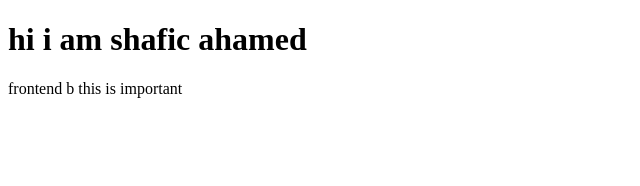
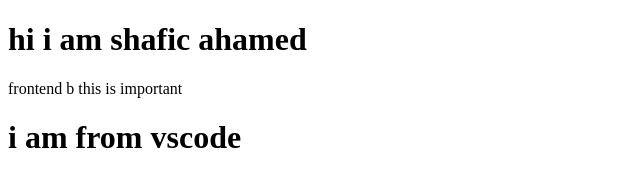
Before and after one commit to SHAFICAHAMED/learn, a plain HTML site: page index.html in a window 1280 px wide. Shown: the whole page, without its empty margins (0-640 px from the left). Drawn offline with Linux system fonts and the light colour scheme.

Commit message:
fix:changes from vscode

```diff
--- a/index.html
+++ b/index.html
@@ -9,5 +9,6 @@
     <h1>hi i am shafic ahamed</h1>
     <h>frontend b</h>
     <h>this is important</h>
+    <h1>i am from vscode</h1>
 </body>
 </html>
```
